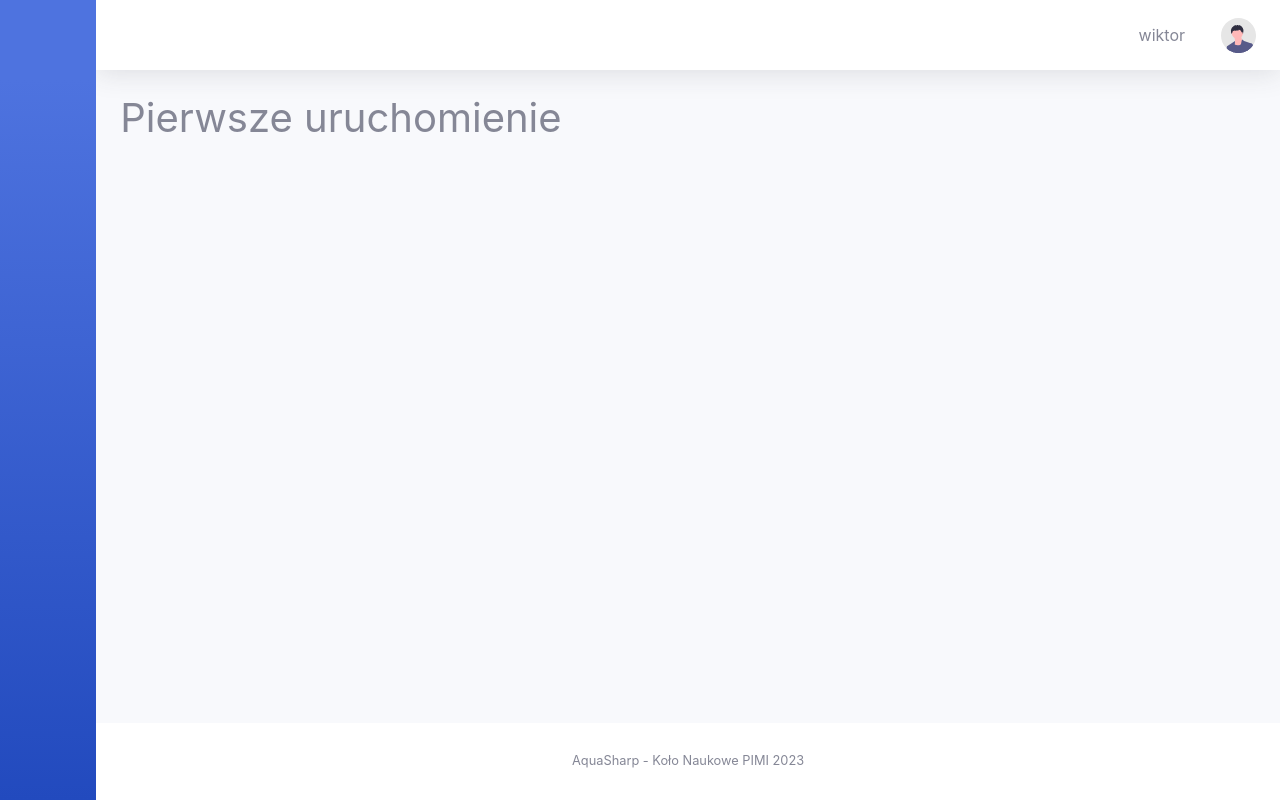
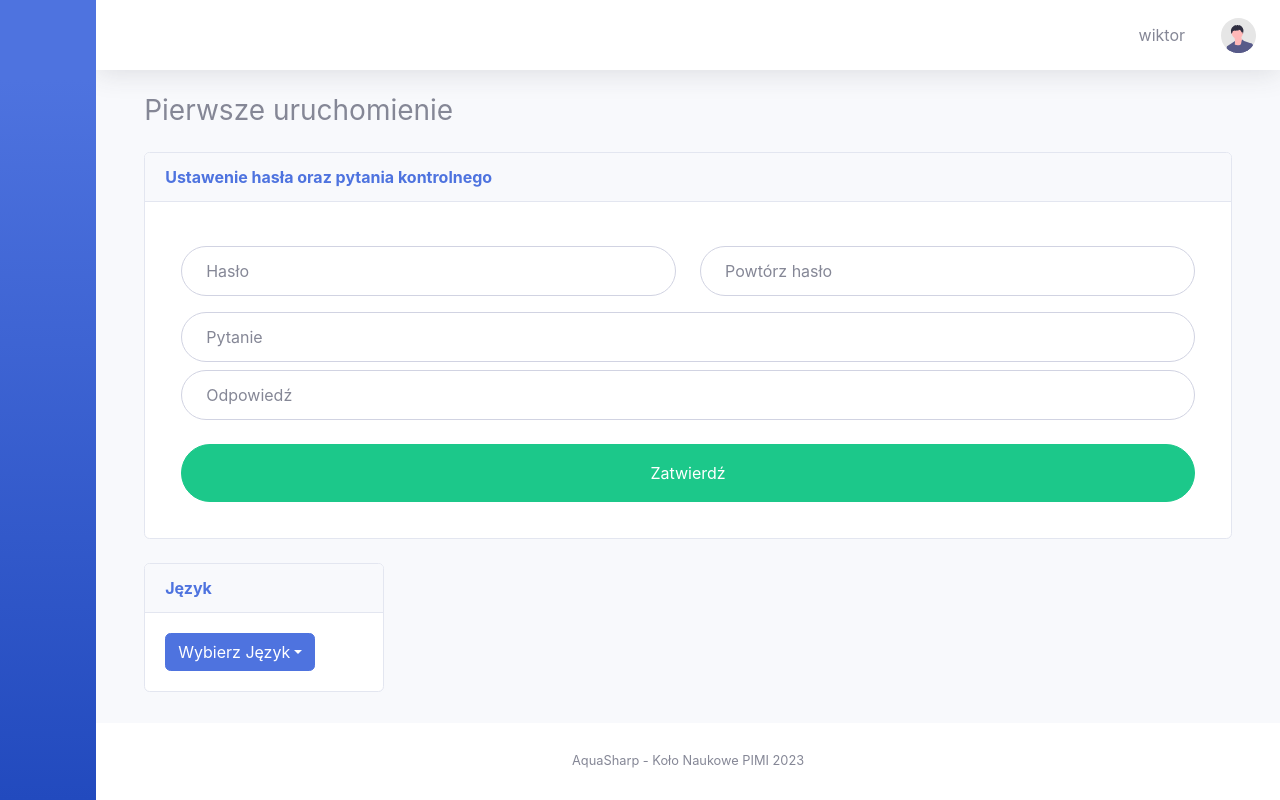
Before and after one commit to grupadotnet/Aqua-Sharp-Frontend, a React (Vite) app: page /first-run in a window 1280 px wide. Built offline with nearby package versions, Linux system fonts and the light colour scheme.

Commit message:
first run

```diff
--- a/public/assets/locales/en/common.json
+++ b/public/assets/locales/en/common.json
@@ -15,5 +15,7 @@
   "answer": "answer",
   "change question": "change question",
   "language": "language",
-  "select language": "select language"
+  "select language": "select language",
+  "first run": "First run",
+  "set password and question": "set password and control question"
 }
--- a/public/assets/locales/pl/common.json
+++ b/public/assets/locales/pl/common.json
@@ -17,5 +17,7 @@
   "language": "Język",
   "select language": "Wybierz Język",
   "polish": "polski",
-  "english": "angielski"
+  "english": "angielski",
+  "first run": "Pierwsze uruchomienie",
+  "set password and question": "Ustawenie hasła oraz pytania kontrolnego"
 }
--- a/src/App.tsx
+++ b/src/App.tsx
@@ -1,7 +1,7 @@
 import { Navigate, Route, Routes } from 'react-router-dom';
 
 import { DashboardLayout } from '@/layout';
-import { Edit, NewAquarium, PageNotFound, Settings, Working } from '@/pages';
+import { Edit, NewAquarium, PageNotFound, Settings, Working,FirstRun } from '@/pages';
 
 function App() {
   return (
@@ -21,7 +21,7 @@ function App() {
           />
           <Route path="/aquarium/:id/edit" element={<Edit />} />
           <Route path="/settings" element={<Settings />} />
-          <Route path="/first-run" element={<h1>Pierwsze uruchomienie</h1>} />
+          <Route path="/first-run" element={<FirstRun/>} />
           <Route path="/404" element={<PageNotFound />} />
           <Route path="*" element={<Navigate to="/404" />} />
         </Routes>
--- /dev/null
+++ b/src/pages/firstRun/FirstRun.tsx
@@ -0,0 +1,71 @@
+import { Col, Container, Row } from 'react-bootstrap';
+import Form from 'react-bootstrap/Form';
+import { useTranslation } from 'react-i18next';
+
+import {
+  PasswordInput,
+  Tile,
+  Title,
+  Input,
+  Button,
+  LanguageDropdown,
+} from '@/components';
+
+const FirstRun = () => {
+  const { t } = useTranslation();
+
+  return (
+    <Container>
+      <Row>
+        <Col className="mb-4">
+          <Title title={t('first run', { ns: 'common' })} />
+
+          <Tile header={t('set password and question', { ns: 'common' })}>
+            <Form className="px-3">
+              <div className="d-flex flex-column my-3 px-auto">
+                <Row>
+                  <Col>
+                    {' '}
+                    <Form.Group controlId="password" className="my-2">
+                      <PasswordInput placeholder={t('password')} />
+                    </Form.Group>
+                  </Col>
+                  <Col>
+                    <Form.Group controlId="rePassword" className="my-2">
+                      <PasswordInput placeholder={t('repeat password')} />
+                    </Form.Group>
+                  </Col>
+                </Row>
+                <Row>
+                  <Col>                  <Form.Group controlId="question" className="my-2">
+                    <Input placeholder={t('question')} />
+                  </Form.Group>
+                  <Form.Group controlId="answer" className="my-2">
+                    <Input placeholder={t('answer')} />
+                  </Form.Group></Col>
+
+                </Row>
+
+                <div className="my-2"></div>
+                <Button variant="success" type="submit">
+                  {t('apply', { ns: 'configuration' })}
+                </Button>
+              </div>
+            </Form>
+          </Tile>
+        </Col>
+      </Row>
+      <Row>
+        <Col xs="auto">
+          <Tile header={t('language', { ns: 'common' })}>
+            <div className="mr-5">
+              <LanguageDropdown />
+            </div>
+          </Tile>
+        </Col>
+      </Row>
+    </Container>
+  );
+};
+
+export default FirstRun;
--- a/src/pages/index.ts
+++ b/src/pages/index.ts
@@ -3,3 +3,4 @@ export { default as Working } from './working/Working';
 export { default as Settings } from './settings/Settings';
 export { default as Edit } from './edit/Edit';
 export { default as NewAquarium } from './newAquarium/NewAquarium';
+export {default as FirstRun} from './firstRun/FirstRun'
```
